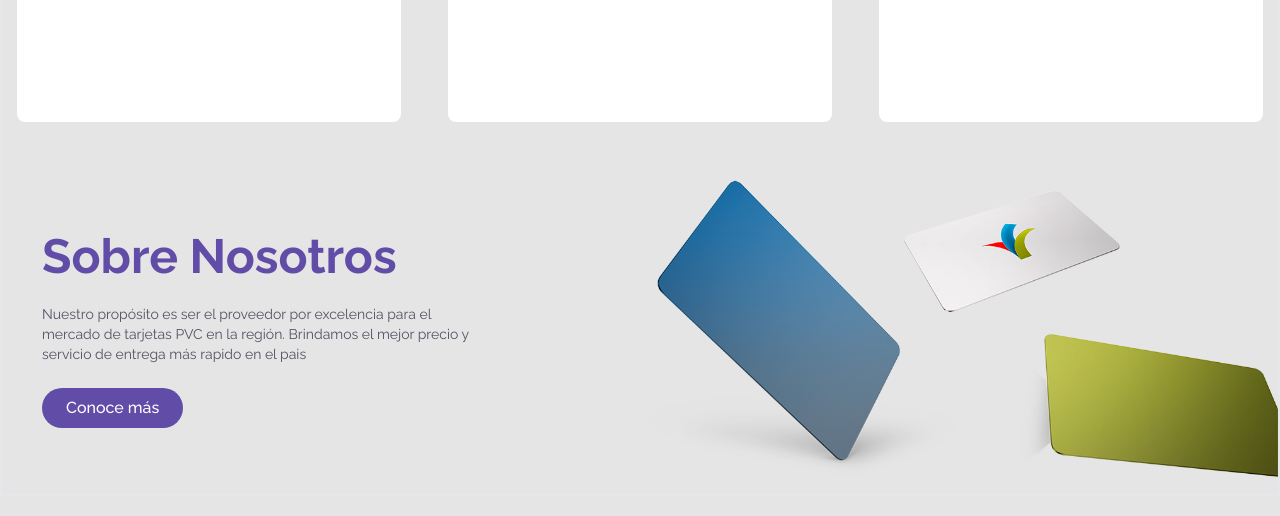
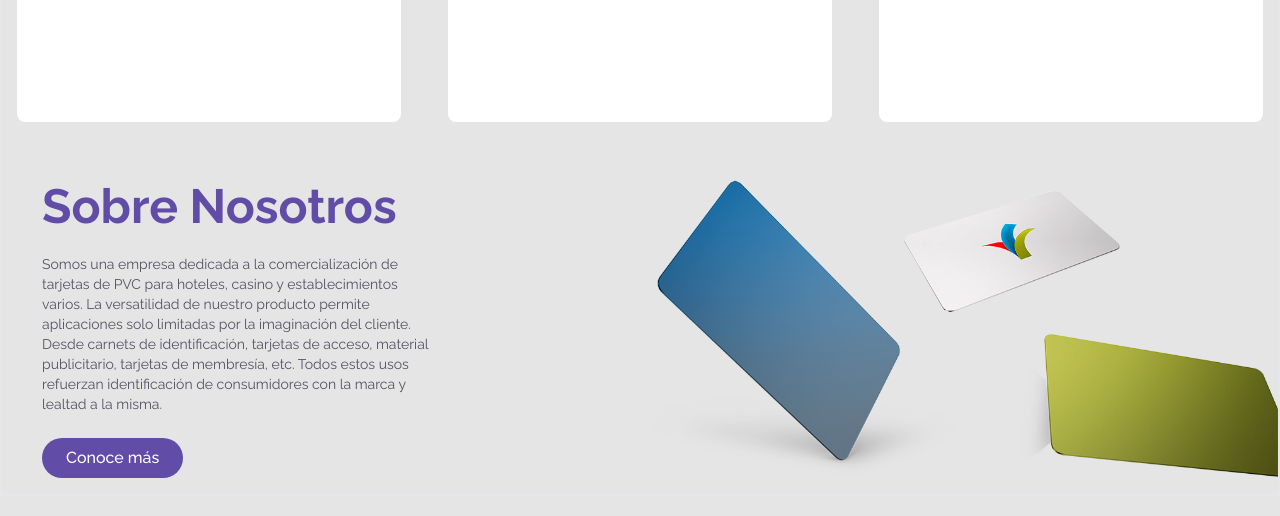
Before and after one commit to mundevux/PremiunCard, a website: page index.html in a window 1280 px wide. Shown: the part 512-1028 px from the top of the page. Drawn offline with Linux system fonts and the light colour scheme.

Commit message:
Update index.html

```diff
--- a/index.html
+++ b/index.html
@@ -72,7 +72,7 @@
         </div>
       </section>
       <!--- Nosotros -->
-      <section id="Nosotros" class="h-auto w-full md:flex md:justify-center bg-quaternary py-5">
+      <section id="Nosotros" class="h-auto max-w-full md:flex md:justify-center bg-quaternary py-5">
         <div class="container border-2">
           <div class="md:grid md:grid-cols-3 md:gap-4 -mt-14 justify-items-center" >
             <div class="bg-white w-96 h-64 rounded-lg">
@@ -95,7 +95,7 @@
             <div class=" flex items-center mx-10">
               <div class="md:pr-28">
                 <h1 class="font-bold text-secondary text-5xl pb-6 md:pr-16">Sobre Nosotros</h1>
-                <p class="text-sm text-primary pb-6">Nuestro propósito es ser el proveedor por excelencia para el mercado de tarjetas PVC en la región. Brindamos el mejor precio y servicio de entrega más rapido en el pais</p>
+                <p class="text-sm text-primary pb-6 pr-10">Somos una empresa dedicada a la comercialización de tarjetas de PVC para hoteles, casino y establecimientos varios. La versatilidad de nuestro producto permite aplicaciones solo limitadas por la imaginación del cliente. Desde carnets de identificación, tarjetas de acceso, material publicitario, tarjetas de membresía, etc. Todos estos usos refuerzan identificación de consumidores con la marca y lealtad a la misma.	</p>
                 <div class="flex">
                   <button type="button" class="bg-secondary text-white px-6 py-2 rounded-3xl font-medium">Conoce más</button>
                 </div>
```
Also changed, not shown: dist/output.css.
